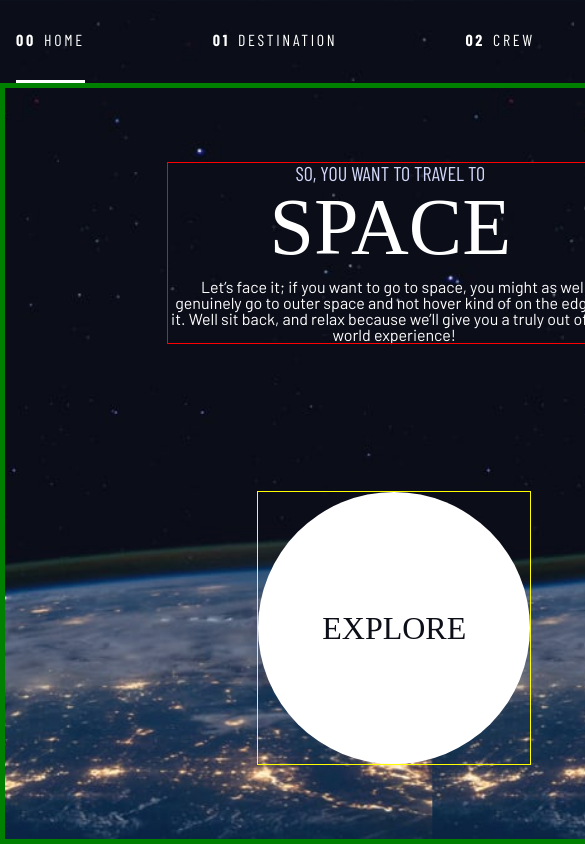
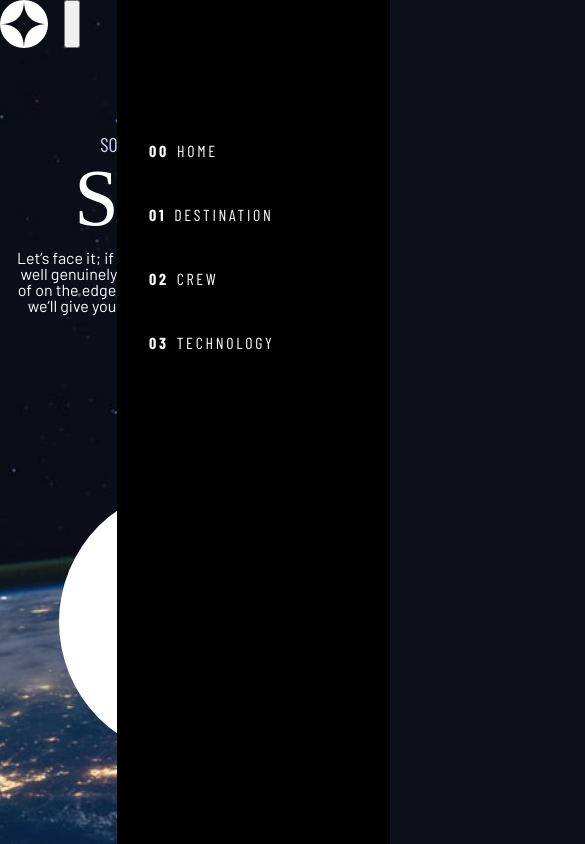
Before and after one commit to Soulbash/Space_Tourism_Website, a plain HTML site: page index.html in a window 390 px wide. Shown: the top 844 px of the page, 585 px wide, since content can reach past the window. Drawn offline with nearby package versions, Linux system fonts and the light colour scheme; a web font is replaced by a local one.

Commit message:
started nav layout

```diff
--- a/index.html
+++ b/index.html
@@ -31,8 +31,14 @@
 				/>
 			</div>
 			<!-- Navigation -->
+			<button class="mobile-nav-toggle" aria-controls="primary-navigation">
+				<span class="sr-only" aria-expanded="false">Menu</span>
+			</button>
 			<nav>
-				<ul class="primary-navigation underline-indicators flex">
+				<ul
+					id="primary-navigation"
+					class="primary-navigation underline-indicators flex"
+				>
 					<li class="active">
 						<a
 							class="ff-sans-cond uppercase letter-spacing-2 text-white"
--- a/main.css
+++ b/main.css
@@ -191,7 +191,7 @@ select {
 
 .grid-container {
 	text-align: center;
-	border: 5px solid green;
+
 	display: grid;
 	place-items: center;
 	padding-inline: 1rem;
@@ -213,12 +213,10 @@ select {
 
 	.grid-container > *:first-child {
 		grid-column: 2;
-		outline: 1px solid red;
 	}
 
 	.grid-container > *:last-child {
 		grid-column: 3;
-		outline: 1px solid yellow;
 	}
 
 	.grid-container--home {
@@ -228,11 +226,9 @@ select {
 }
 
 .grid-container > *:first-child {
-	outline: 1px solid red;
 }
 
 .grid-container > *:last-child {
-	outline: 1px solid yellow;
 }
 
 .sr-only {
@@ -386,11 +382,28 @@ div:first-child p {
 
 /* NAV */
 .primary-navigation {
-	--gap: 8rem;
 	--underline-gap: 2rem;
 	list-style: none;
 	padding: 0;
 	margin: 0;
+}
+
+@media (max-width: 35rem) {
+	.primary-navigation {
+		--underline-gap: 1rem;
+		position: fixed;
+		z-index: 2;
+		inset: 0 0 0 30%;
+		background-color: black;
+		list-style: none;
+		padding: min(20rem, 15vh) 2rem;
+		margin: 0;
+		flex-direction: column;
+	}
+
+	.primary-navigation.underline-indicators > * {
+		border: 0;
+	}
 }
 
 .primary-navigation a {
```
